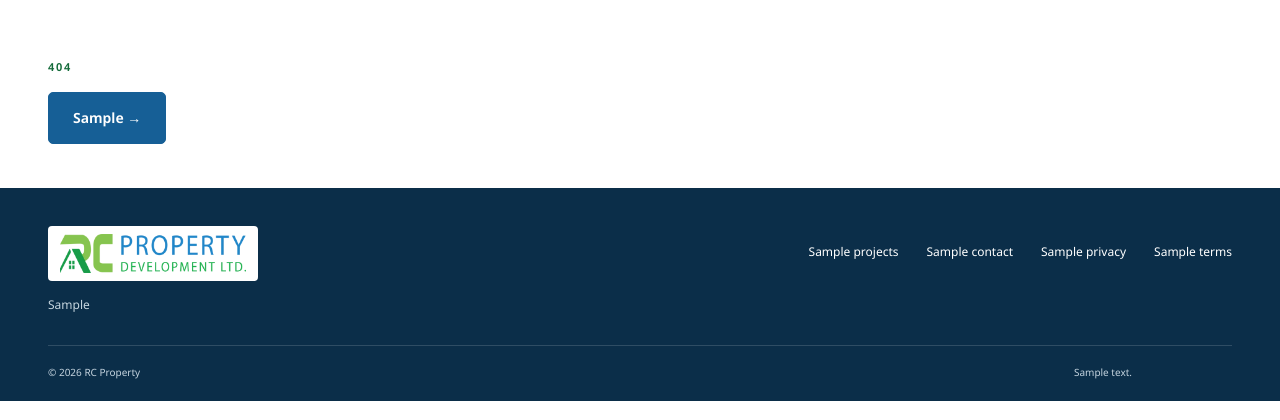
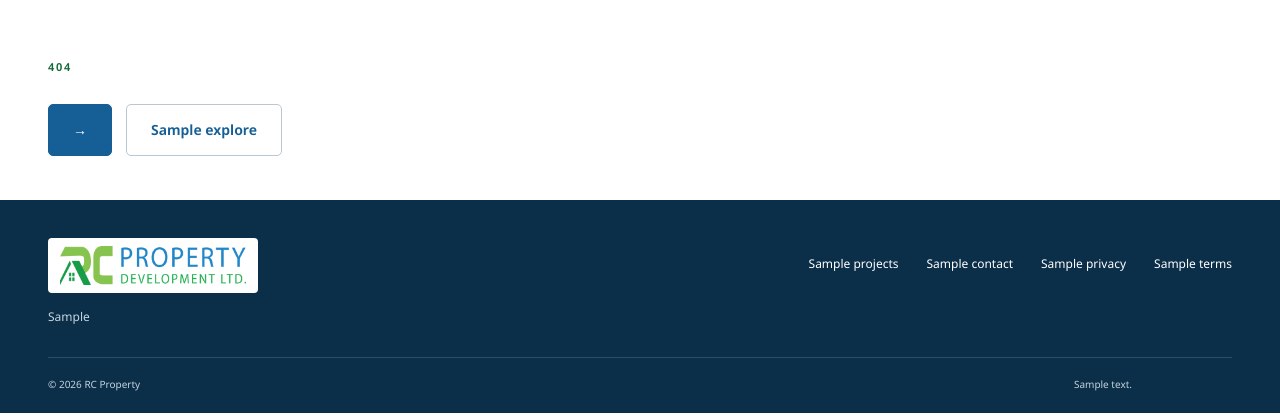
Before and after one commit to arifshekhk8/rc-property-website, a Django app: template app/templates/404.html in a window 1280 px wide. Shown: the part 137-557 px from the top of the page. Run offline with Django 4.2, Linux system fonts and the light colour scheme; the template is opened without the code that fills it: most values are stand-ins (such as "Sample title", 1, 10 or a date in 2020).

Commit message:
fix: give the 404 page its own bilingual message
The 404 template reused the empty-catalog copy, so any mistyped URL
showed "Project information is being updated." Add not-found copy in
English and Bangla, offer links to the home page and the projects list,
and space the buttons below the intro text.

Add a test that unknown pages return 404 with the new heading in both
languages and without the catalog message.

```diff
--- a/app/static/css/site.css
+++ b/app/static/css/site.css
@@ -676,6 +676,9 @@ button::-moz-focus-inner {
 .page-intro .eyebrow {
   margin-bottom: 12px;
 }
+.page-intro .button-row {
+  margin-top: 28px;
+}
 .detail-section {
   padding-block: 35px 65px;
 }
--- a/app/templates/404.html
+++ b/app/templates/404.html
@@ -1 +1,15 @@
-{% extends 'base.html' %}{% block content %}<section class="wrap page-intro"><span class="eyebrow">404</span><h1>{{ copy.no_projects }}</h1><p>{{ copy.no_projects_sub }}</p><a class="button button-blue" href="{% url 'projects' %}">{{ copy.back_projects }} →</a></section>{% endblock %}
+{% extends 'base.html' %}
+
+{% block title %}{{ copy.not_found_title }} · RC Property{% endblock %}
+
+{% block content %}
+<section class="wrap page-intro">
+  <span class="eyebrow">404</span>
+  <h1>{{ copy.not_found_title }}</h1>
+  <p>{{ copy.not_found_body }}</p>
+  <div class="button-row">
+    <a class="button button-blue" href="{% url 'home' %}">{{ copy.not_found_home }} <span aria-hidden="true">→</span></a>
+    <a class="button button-outline" href="{% url 'projects' %}">{{ copy.explore }}</a>
+  </div>
+</section>
+{% endblock %}
--- a/app/website/copy.py
+++ b/app/website/copy.py
@@ -47,6 +47,9 @@ EN = {
     "sample_price": "Sample total price. Confirm actual details with the team before making a decision.",
     "no_projects": "Project information is being updated.",
     "no_projects_sub": "Please check again soon or contact the team.",
+    "not_found_title": "Page not found",
+    "not_found_body": "The address may be mistyped, or the page may have moved.",
+    "not_found_home": "Go to the home page",
     "about_title": "Land. A clearer perspective.",
     "about_intro": "Explore places, understand the details, and take your next step with confidence.",
     "about_body": "RC Property Development Ltd. is the working brand for this website. The company’s approved introduction and project information will be added before launch.",
@@ -160,6 +163,9 @@ BN = {
     "sample_price": "এটি নমুনা মোট মূল্য। সিদ্ধান্ত নেওয়ার আগে কোম্পানির সঙ্গে প্রকৃত তথ্য নিশ্চিত করুন।",
     "no_projects": "প্রকল্পের তথ্য হালনাগাদ করা হচ্ছে।",
     "no_projects_sub": "পরে আবার দেখুন অথবা যোগাযোগ করুন।",
+    "not_found_title": "পৃষ্ঠাটি পাওয়া যায়নি",
+    "not_found_body": "ঠিকানায় ভুল থাকতে পারে, অথবা পৃষ্ঠাটি সরানো হয়েছে।",
+    "not_found_home": "হোম পেজে যান",
     "about_title": "জমি সম্পর্কে আরও স্পষ্ট ধারণা।",
     "about_intro": "স্থান দেখুন, তথ্য জানুন এবং আত্মবিশ্বাসের সঙ্গে পরবর্তী পদক্ষেপ নিন।",
     "about_body": "এই ওয়েবসাইটের জন্য RC Property Development Ltd. নামটি ব্যবহার করা হচ্ছে। প্রকাশের আগে কোম্পানির অনুমোদিত পরিচিতি ও প্রকল্পের তথ্য যোগ করা হবে।",
```
Also changed, not shown: app/tests/test_foundation.py (+9 -0 lines).
